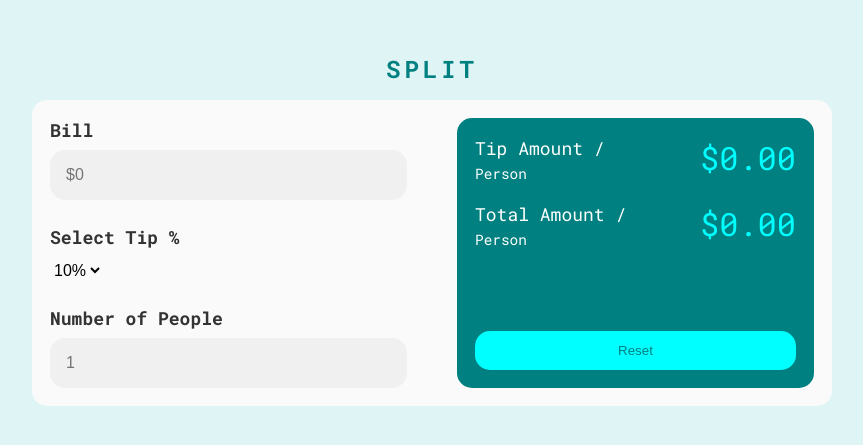
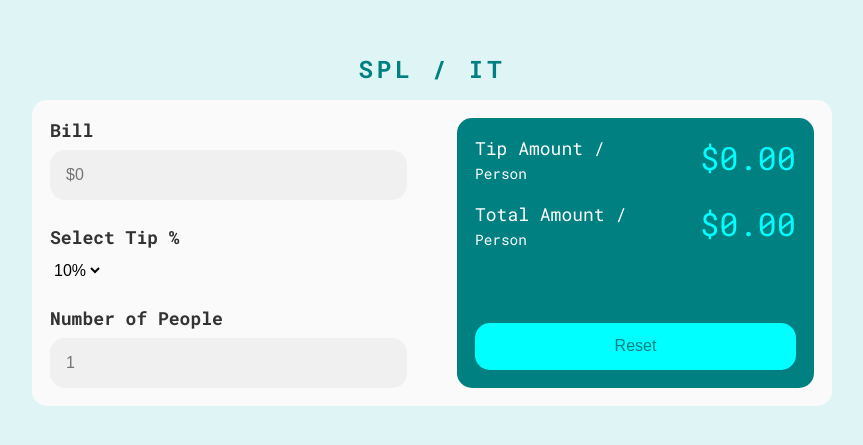
Before and after one commit to georgemejia/javascript-tip-calculator, a website built with Parcel: page src/index.html in a window 1280 px wide. Shown: the part 171-616 px from the top of the page, without its empty margins (208-1071 px from the left). Built offline with nearby package versions, Linux system fonts and the light colour scheme.

Commit message:
increased font size for reset button and updated title

```diff
--- a/src/css/main.css
+++ b/src/css/main.css
@@ -113,5 +113,6 @@ body {
   padding: 0.9em 0;
   border-radius: 15px;
   color: teal;
+  font-size: 1rem;
   background-color: aqua;
 }
--- a/src/index.html
+++ b/src/index.html
@@ -11,7 +11,7 @@
   <link href="https://fonts.googleapis.com/css2?family=Roboto+Mono:wght@400;700&display=swap" rel="stylesheet">
 </head>
 <body class="body">
-  <h1 class="title">split</h1>
+  <h1 class="title">spl / it</h1>
   <div class="app">
     <div class="container">
       <div class="row">
```
